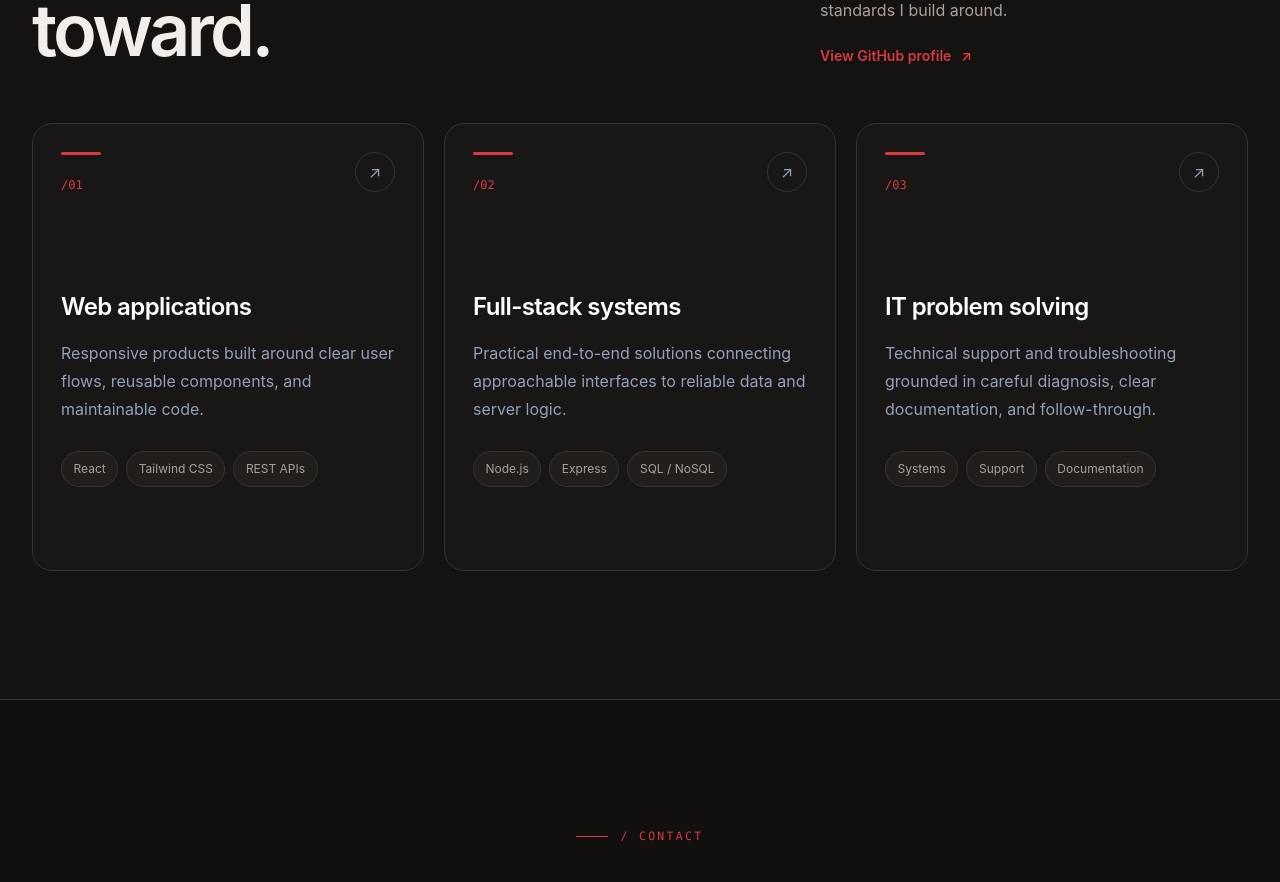
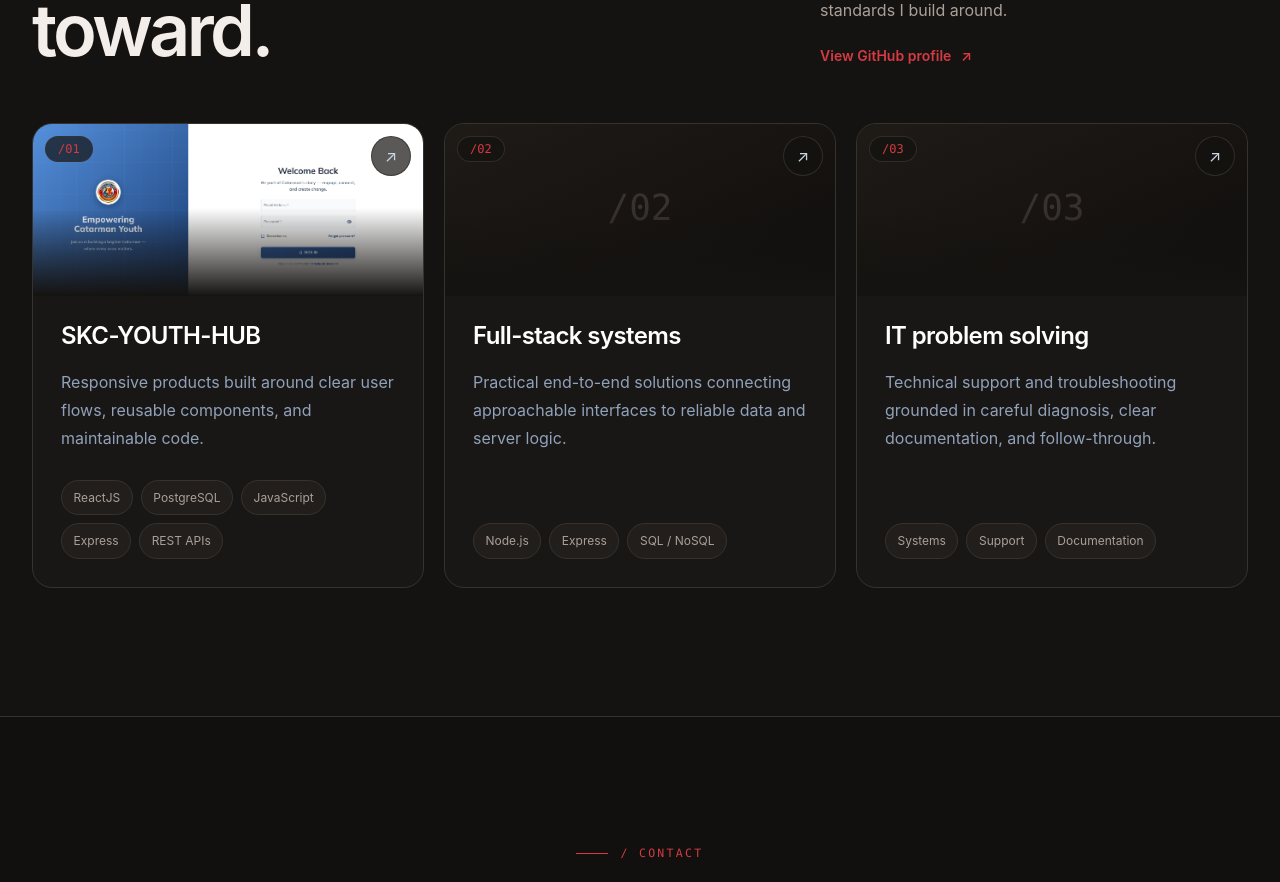
Before and after one commit to Leescifer/portfolio, a React (Vite) app: page / in a window 1280 px wide. Shown: the part 3290-4172 px from the top of the page. Built offline with nearby package versions, Linux system fonts and the light colour scheme.

Commit message:
update: Add a project

```diff
--- a/src/components/sections/Projects.jsx
+++ b/src/components/sections/Projects.jsx
@@ -1,12 +1,15 @@
 import { RevealOnScroll } from "../RevealOnScroll";
+import Project1 from "../../assets/skc.png";
 
 const focusAreas = [
   {
     number: "01",
-    title: "Web applications",
+    title: "SKC-YOUTH-HUB",
     description:
       "Responsive products built around clear user flows, reusable components, and maintainable code.",
-    tags: ["React", "Tailwind CSS", "REST APIs"],
+    tags: ["ReactJS", "PostgreSQL", "JavaScript", "Express", "REST APIs"],
+    image: Project1,
+    link: "https://skc-youth-hub.netlify.app/",
   },
   {
     number: "02",
@@ -14,6 +17,8 @@ const focusAreas = [
     description:
       "Practical end-to-end solutions connecting approachable interfaces to reliable data and server logic.",
     tags: ["Node.js", "Express", "SQL / NoSQL"],
+    image: null,
+    link: "https://github.com/Leescifer",
   },
   {
     number: "03",
@@ -21,6 +26,8 @@ const focusAreas = [
     description:
       "Technical support and troubleshooting grounded in careful diagnosis, clear documentation, and follow-through.",
     tags: ["Systems", "Support", "Documentation"],
+    image: null,
+    link: "https://github.com/Leescifer",
   },
 ];
 
@@ -57,24 +64,45 @@ export const Projects = () => (
       <div className="mt-14 grid gap-5 lg:grid-cols-3">
         {focusAreas.map((area) => (
           <RevealOnScroll key={area.number}>
-            <article className="project-card group">
+            <a
+              href={area.link}
+              target="_blank"
+              rel="noreferrer"
+              className="project-card group block h-full overflow-hidden"
+            >
               <div className="relative flex h-full flex-col">
-                <div className="flex items-start justify-between">
-                  <div>
-                    <div className="project-accent mb-4" aria-hidden="true" />
-                    <span className="font-mono text-xs text-[#d63a43]">
-                      /{area.number}
-                    </span>
-                  </div>
-                  <span className="grid h-10 w-10 place-items-center rounded-full border border-[#38322d] text-slate-400 transition group-hover:border-[#d63a43] group-hover:text-[#d63a43]">
+                {/* Image / visual header */}
+                <div className="relative -mx-6 -mt-6 mb-6 h-44 overflow-hidden rounded-t-[inherit] sm:-mx-8 sm:-mt-8">
+                  {area.image ? (
+                    <img
+                      src={area.image}
+                      alt={area.title}
+                      className="h-full w-full object-cover transition duration-500 ease-out group-hover:scale-105"
+                    />
+                  ) : (
+                    <div className="flex h-full w-full items-center justify-center bg-gradient-to-br from-[#1f1b17] to-[#0f0d0c]">
+                      <span className="font-mono text-4xl text-[#38322d] transition group-hover:text-[#d63a43]/40">
+                        /{area.number}
+                      </span>
+                    </div>
+                  )}
+                  <div className="absolute inset-0 bg-gradient-to-t from-[#151311] via-transparent to-transparent" />
+
+                  <span className="absolute right-4 top-4 grid h-10 w-10 place-items-center rounded-full border border-[#38322d]/80 bg-[#151311]/70 text-slate-300 backdrop-blur transition group-hover:border-[#d63a43] group-hover:text-[#d63a43]">
                     ↗
                   </span>
+
+                  <span className="absolute left-4 top-4 rounded-full border border-[#38322d]/80 bg-[#151311]/70 px-3 py-1 font-mono text-xs text-[#d63a43] backdrop-blur">
+                    /{area.number}
+                  </span>
                 </div>
-                <div className="mt-24">
-                  <h3 className="text-2xl font-semibold tracking-tight text-white">
+
+                {/* Content */}
+                <div className="flex flex-1 flex-col">
+                  <h3 className="text-2xl font-semibold tracking-tight text-white transition group-hover:text-[#d63a43]">
                     {area.title}
                   </h3>
-                  <p className="mt-4 leading-7 text-slate-400">
+                  <p className="mt-4 flex-1 leading-7 text-slate-400">
                     {area.description}
                   </p>
                   <div className="mt-7 flex flex-wrap gap-2">
@@ -86,7 +114,7 @@ export const Projects = () => (
                   </div>
                 </div>
               </div>
-            </article>
+            </a>
           </RevealOnScroll>
         ))}
       </div>
```
Also changed, not shown: src/assets/skc.png (added).
